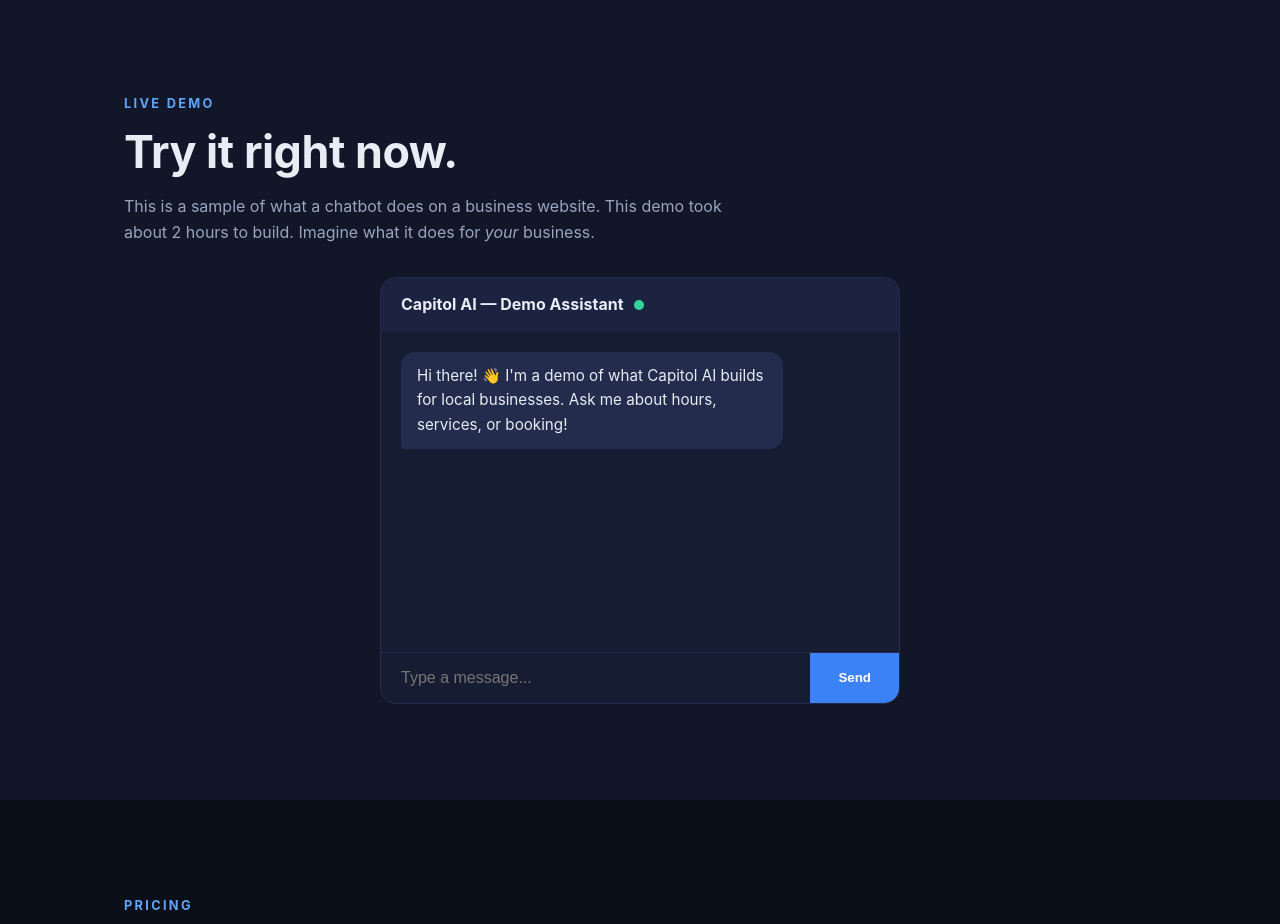
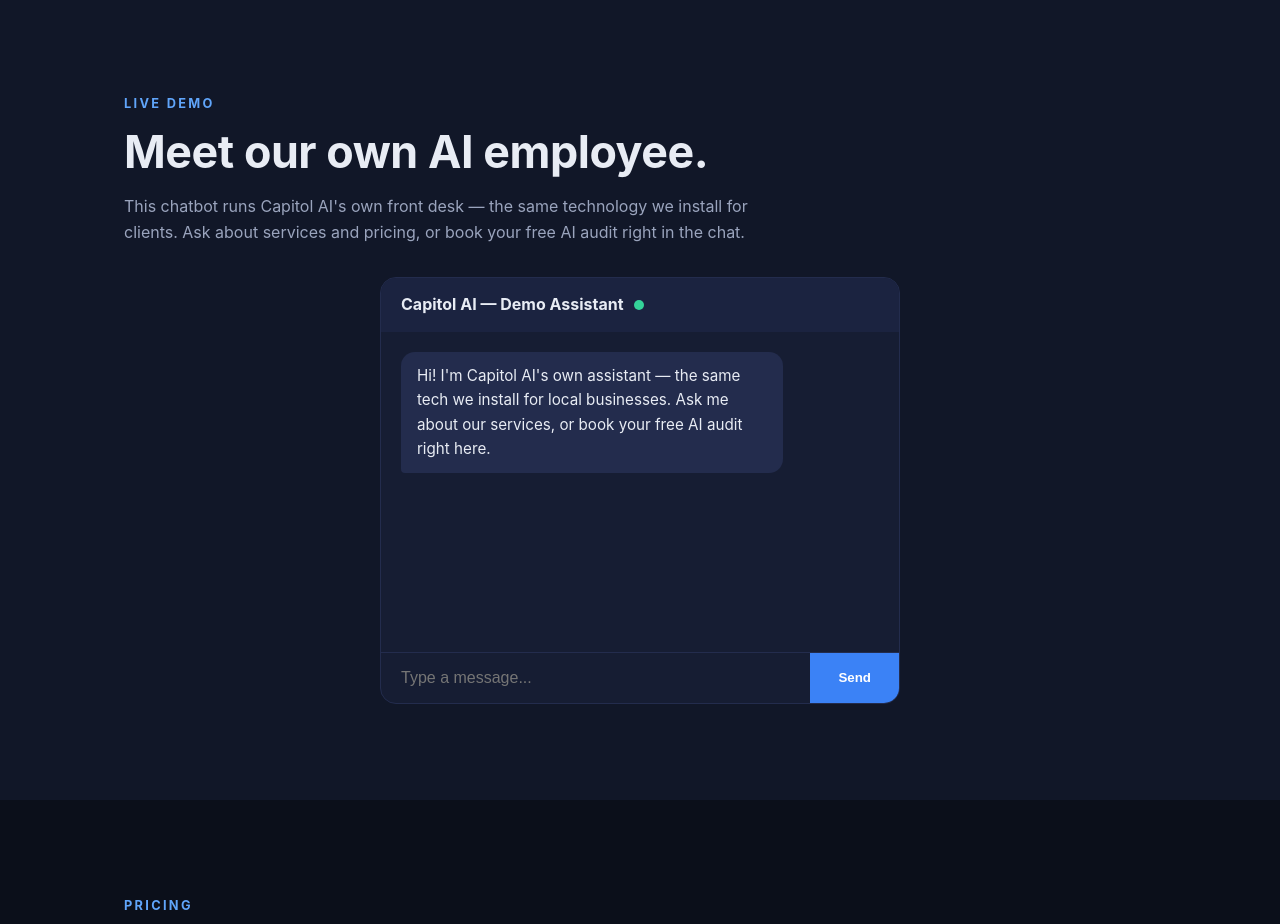
Before and after one commit to Mrrecoveryrich/capitol-ai-co, a plain HTML site: page index.html in a window 1280 px wide. Shown: the part 2860-3784 px from the top of the page. Drawn offline with Linux system fonts and the light colour scheme.

Commit message:
Demo section now presents the bot as Capitol AI front desk; cache-bust v5

```diff
--- a/index.html
+++ b/index.html
@@ -122,12 +122,12 @@
 <section id="demo" class="section section-dark">
   <div class="wrap">
     <p class="eyebrow">LIVE DEMO</p>
-    <h2>Try it right now.</h2>
-    <p class="demo-sub">This is a sample of what a chatbot does on a business website. This demo took about 2 hours to build. Imagine what it does for <em>your</em> business.</p>
+    <h2>Meet our own AI employee.</h2>
+    <p class="demo-sub">This chatbot runs Capitol AI's own front desk — the same technology we install for clients. Ask about services and pricing, or book your free AI audit right in the chat.</p>
     <div class="chat-window">
       <div class="chat-header">Capitol AI — Demo Assistant <span class="online-dot"></span></div>
       <div class="chat-body" id="chatBody">
-        <div class="msg bot">Hi there! 👋 I'm a demo of what Capitol AI builds for local businesses. Ask me about hours, services, or booking!</div>
+        <div class="msg bot">Hi! I'm Capitol AI's own assistant — the same tech we install for local businesses. Ask me about our services, or book your free AI audit right here.</div>
       </div>
       <div class="chat-input">
         <input type="text" id="chatInput" placeholder="Type a message..." autocomplete="off">
@@ -247,6 +247,6 @@
   </div>
 </footer>
 
-<script src="script.js?v=4"></script>
+<script src="script.js?v=5"></script>
 </body>
 </html>
```
